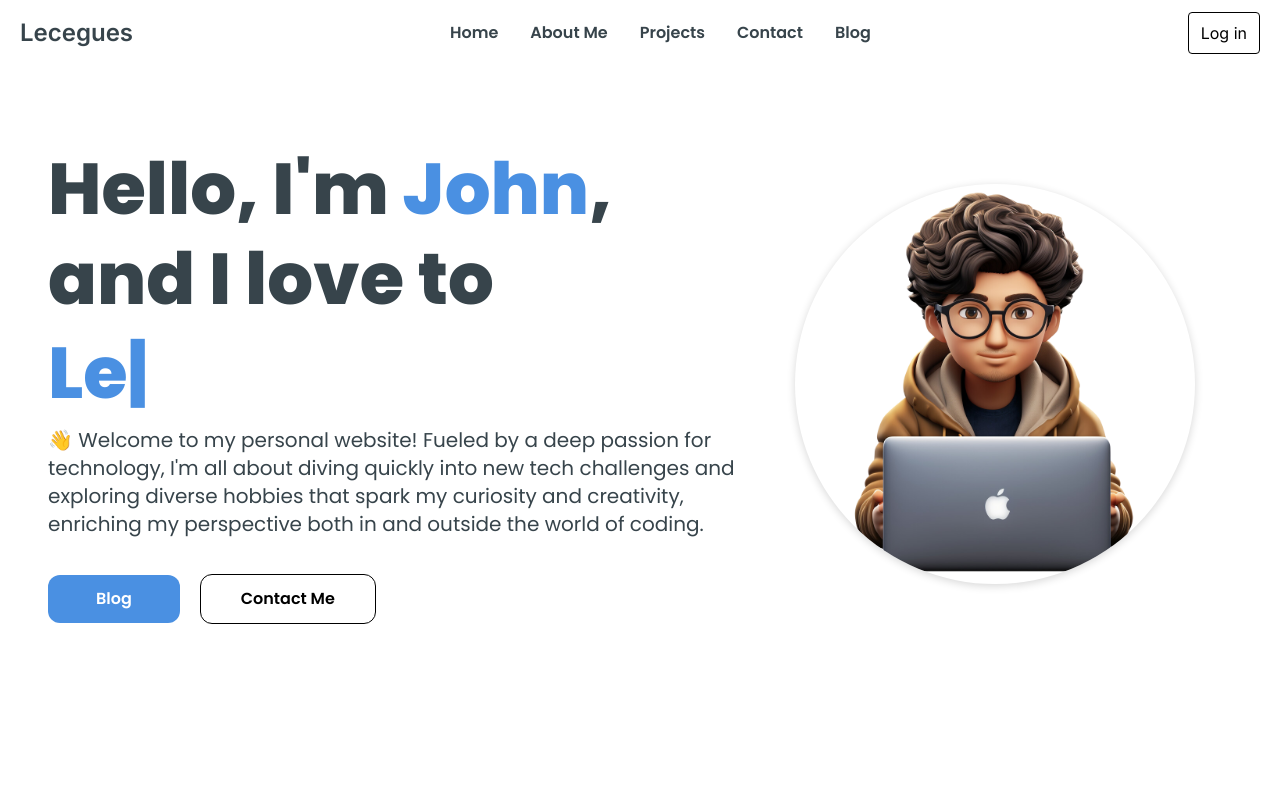
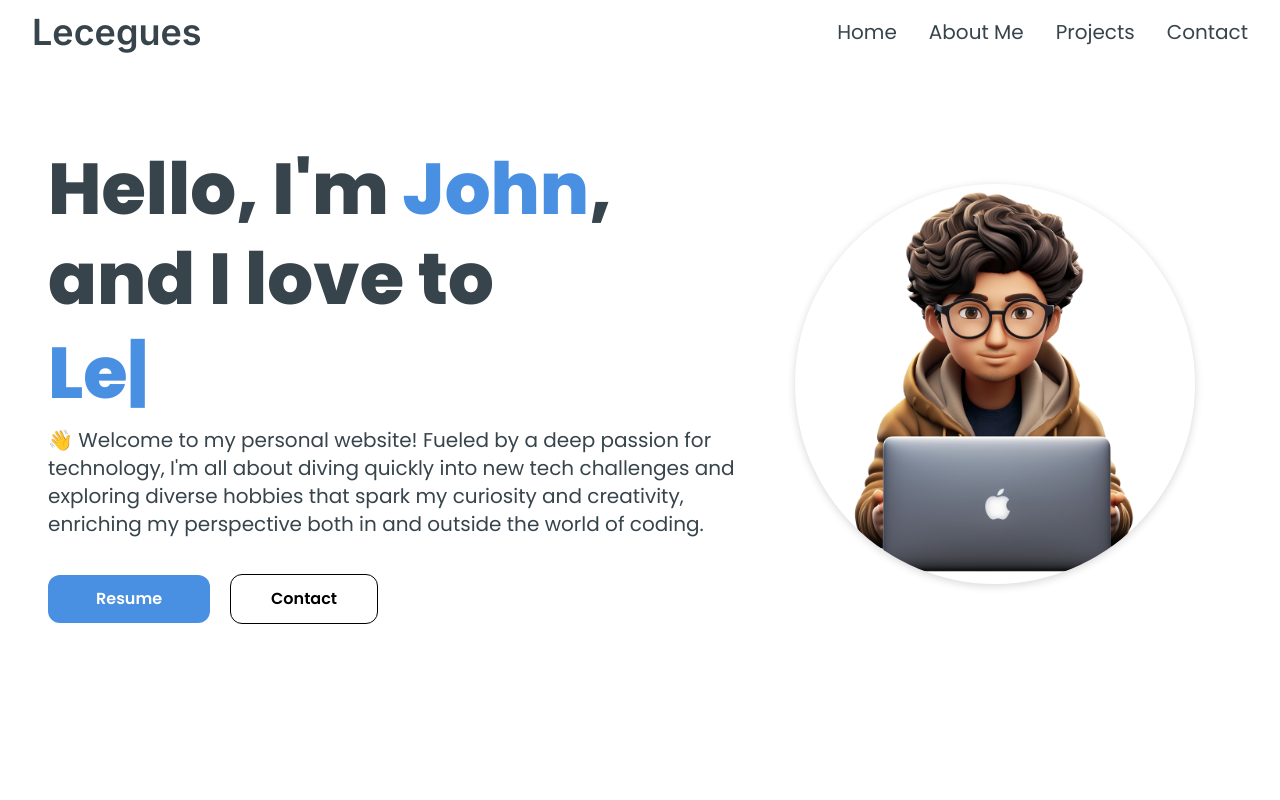
Before and after one commit to lecegues/lecegues-website, a Next.js app in the folder client/: page / in a window 1280 px wide. Shown: the top 800 px of the page. Built offline with nearby package versions, Linux system fonts and the light colour scheme.

Commit message:
Small adjustments to UI & published resume

```diff
--- a/client/app/components/HeroSection.jsx
+++ b/client/app/components/HeroSection.jsx
@@ -61,14 +61,12 @@ const HeroSection = () => {
 
           {/* Buttons */}
           <div>
-            <Link href="/">
-              <button className="px-12 py-3 w-full sm:w-fit rounded-xl mr-4 bg-[#4A90E2] hover:bg-[#63a4ff] text-white font-semibold">
-                Blog
-              </button>
-            </Link>
+            <a href="/resume.pdf" target="_blank" rel="noopener noreferrer" className="px-12 py-3 w-full sm:w-fit rounded-xl mr-4 bg-[#4A90E2] hover:bg-[#63a4ff] text-white font-semibold text-center inline-block">
+              Resume
+            </a>
             <Link href="#contact">
               <button className="px-10 py-3 w-full sm:w-fit rounded-xl  ml-1 bg-transparent hover:bg-[#d0d0d0] text-black border border-black mt-3 font-semibold">
-                Contact Me
+                Contact
               </button>
             </Link>
           </div>
--- a/client/app/components/NavLink.jsx
+++ b/client/app/components/NavLink.jsx
@@ -10,7 +10,7 @@ const NavLink = ({ href, title }) => {
   return (
     <Link
       href={href}
-      className="block py-2 pl-3 pr-4 text-[#37444B] text-xl md:text-base rounded md:p-0 hover:text-[#9DA5AB]"
+      className="block py-2 pl-3 pr-4 text-[#37444B] text-xl md:text-xl font-normal rounded md:p-0 hover:text-[#9DA5AB]"
     >
       {title}
     </Link>
--- a/client/app/components/Navbar.jsx
+++ b/client/app/components/Navbar.jsx
@@ -24,10 +24,6 @@ const navLinks = [
     title: "Contact",
     path: "#contact",
   },
-  {
-    title: "Blog",
-    path: "#blog",
-  },
 ];
 
 /**
@@ -39,12 +35,12 @@ const Navbar = () => {
   const [navbarOpen, setNavbarOpen] = useState(false);
 
   return (
-    <nav className="fixed top-0 left-0 right-0 z-10 bg-white pb-3">
+    <nav className="fixed top-0 left-0 right-0 z-10 bg-white px-3">
       <div className=" flex flex-wrap items-center justify-between px-5 py-3">
         {/* Website Logo to lead back to home page */}
         <Link
           href={"/"}
-          className="text-1xl md:text-2xl text-[#37444B] font-sans font-semibold"
+          className="text-2xl md:text-4xl text-[#37444B] font-sans font-semibold"
         >
           Lecegues
         </Link>
@@ -85,12 +81,6 @@ const Navbar = () => {
             ))}
           </ul>
         </div>
-
-        {/* Login Button */}
-        {/* Should allow owner/admins to login and modify website contents via CMS */}
-        <div className="flex items-center px-3 py-2 border rounded border-black text-black hover:text-gray-200 hover:border-gray-200">
-          Log in
-        </div>
       </div>
 
       {/* If mobile navBar is open, then show mobile menu */}
```
Also changed, not shown: 1 other file (tests, documents, lock files or other folders).
